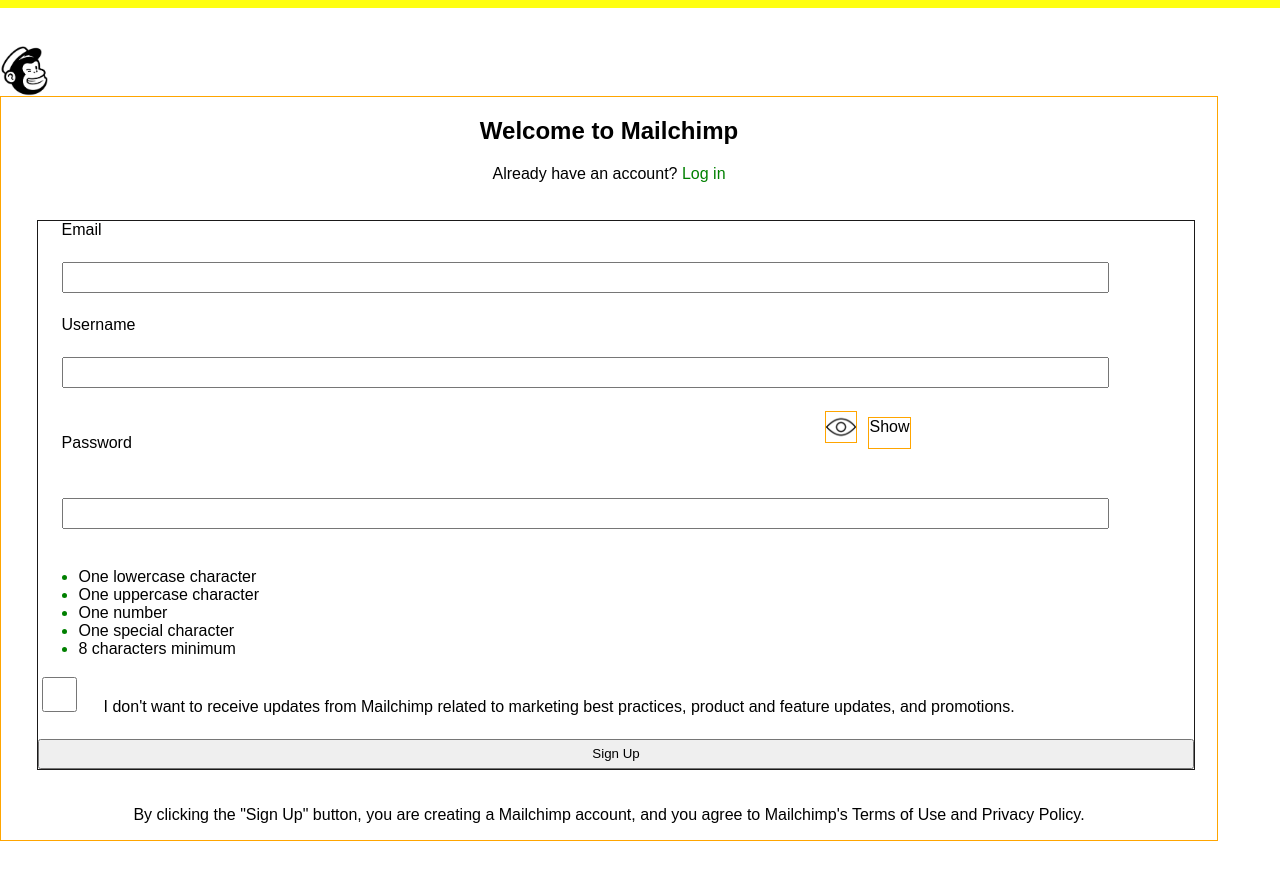
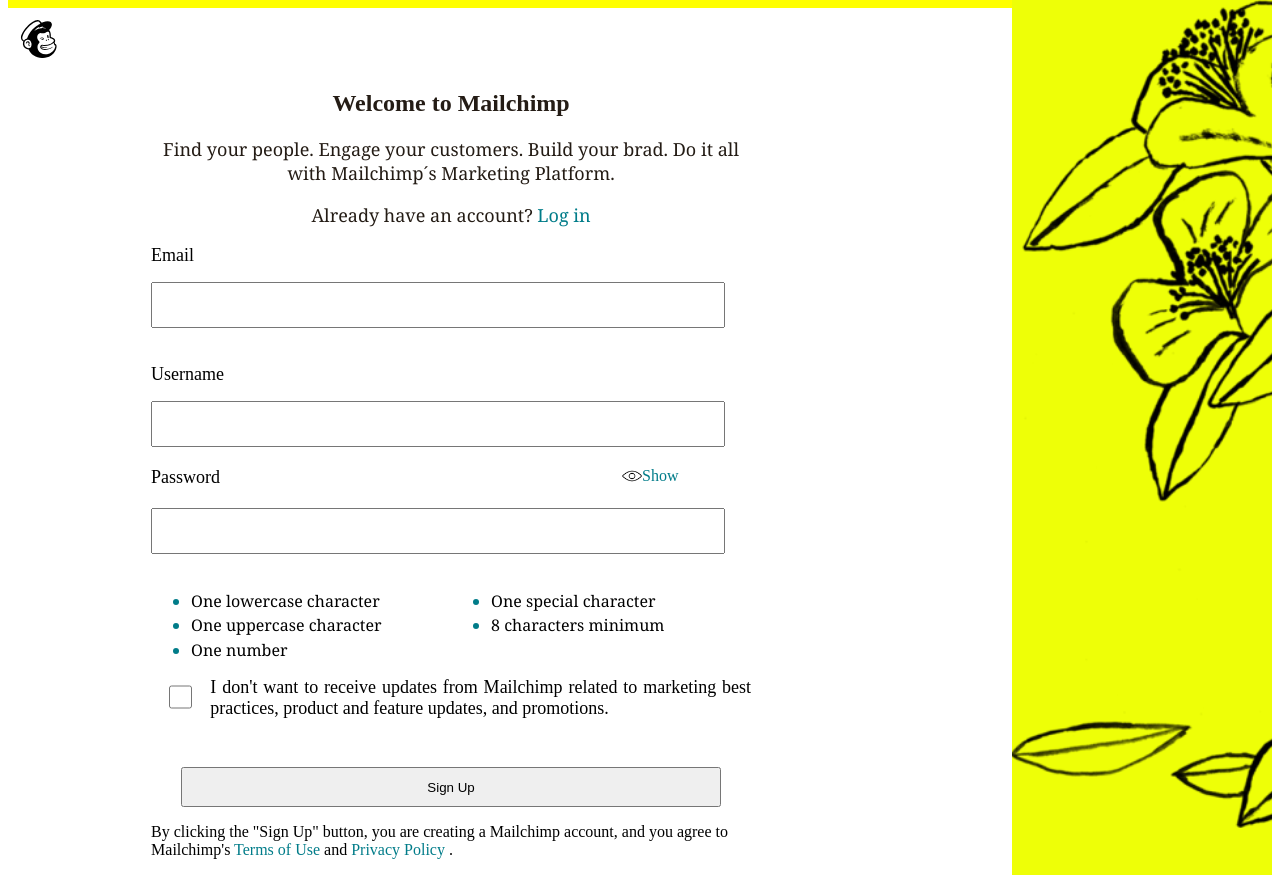
Before and after one commit to DarioPrazeres/Forms, a plain HTML site: page index.html in a window 1280 px wide. Before the commit the page ends 841 px from the top, so only its background shows below. Drawn offline with Linux system fonts and the light colour scheme.

Commit message:
new code

```diff
--- a/index.html
+++ b/index.html
@@ -6,43 +6,66 @@
     <meta name="viewport" content="width=device-width, initial-scale=1.0">
     <title>Mailchimp</title>
     <link rel="stylesheet" href="style.css">
+
 </head>
 <body>
     <header>
         <div class="lo"></div>
     </header>
+
+      </section>
+      <div class="main">
+      <div class="form">
         <section>
+
             <h1>Welcome to Mailchimp</h1>
 
-         <p style="display: none;" class="paragraph">Find your people. Engage your customers. Build your brad. Do it all with Mailchimp´s Marketing Platform.</p>
-         <p> Already have an account? <a href="http://login.mailchimp.com">Log in</a></p>
+            <p  class="paragraph para">Find your people. Engage your customers. Build your brad. Do it all with Mailchimp´s Marketing Platform.</p>
+            <p class="paragraph"> Already have an account? <a href="http://login.mailchimp.com">Log in</a></p>
             <form action="" method="get">
-             <label for="email">Email</label> <br>
-             <input type="email" size="35" name="" id=""> <br>
-             <label for="username">Username</label> <br>
+                <p><label for="email">Email</label></p>
+                <p><input type="email" size="30" name="" id=""></p>
+                <p><label for="username">Username</label></p>
                 <input type="text" name="" id=""> <br>
                 <div class="visibility">
-                <label for="password" class="pass">Password</label>
-                <img src="../Forms/icon/visibility.png" width="30px" height="30px" alt="" srcset="">
-                <p class="see">Show</p>
+                   <div class="label_pass"><label for="password" class="pass">Password</label></div>
+                   <div class="icon" style="color: #007C89;">
+                       <img src="../Forms/icon/visibility.png" width="20px" height="18px" alt="" >Show
+                   </div>
+
+
                </div>
                 <input type="password" name="">
+                 <div class="description">
+                   <div class="first">
+                       <ul>
+                           <li style="color: #007C89"><span style="color: black;">One lowercase character</span></li>
+                           <li style="color: #007C89"><span style="color: black;">One uppercase character</span></li>
+                           <li style="color: #007C89"><span style="color: black;">One number</span></li>
+                       </ul>
+                   </div>
+                   <div class="second">
+                       <ul>
+                           <li style="color: #007C89"><span style="color: black;">One special character</span></li>
+                           <li style="color: #007C89"><span style="color: black;">8 characters minimum</span></li>
+                       </ul>
+                   </div>
 
-             <ul>
-                 <li style="color: green;"><span style="color: black;">One lowercase character</span></li>
-                 <li style="color: green;"><span style="color: black;">One uppercase character</span></li>
-                 <li style="color: green;"><span style="color: black;">One number</span></li>
-                 <li style="color: green;"><span style="color: black;">One special character</span></li>
-                 <li style="color: green;"><span style="color: black;">8 characters minimum</span></li>
+                 </div>
 
-             </ul>
-             <div style="display: flex;">
+                <div style="display: flex;height: 60px;">
                     <input type="checkbox" name="" id="check">
                     <label for="checkbox" style="text-align: justify;">I don't want to receive updates from Mailchimp related to marketing best  practices, product and feature updates, and promotions.</label>
                 </div>
                 <button class="submit">Sign Up</button>
             </form>
-         <p>By clicking the "Sign Up" button, you are creating a Mailchimp account, and you agree to Mailchimp's Terms of Use and Privacy Policy.</p>
-    </section>
+            <p>By clicking the "Sign Up" button, you are creating a Mailchimp account, and you agree to Mailchimp's <a href="">Terms of Use</a>  and <a href="">Privacy Policy</a> .</p>
+
+      </div>
+      <div class="lateral"></div>
+      <div class="back">
+
+      </div>
+      </div>
 </body>
 </html>
--- a/style.css
+++ b/style.css
@@ -1,78 +1,123 @@
-body{
-    font: normal 12pt Arial;
-    border-top: 8px solid rgb(255, 255, 16);
-    margin: 0px;
+.body{
 
-    align-items: center;
+   font: 16px Georgia;
+
 }
-h1,
-p{
+header{
+    margin-top: -10px;
+    padding: 0%;
+    border-top: solid yellow 10px;
+}
+header div{
+    background-image: url(../Forms/icon/mc-freddie-dark.svg);
+    width: 38px;
+    height: 38px;
+    margin: 12px;
+}
+h1, p.paragraph{
     text-align: center;
+    color: #241C15;
+}
+p.paragraph{
+    font: 18px Georgia;
 }
 
-.lo{
-    width: 50px;
-    height: 50px;
-    margin-top: 3%;
+section{
+    width: 100%;
+    height: auto;
+    margin: auto;
+    align-items: center;
 
-    background-image: url(../Forms/icon/lo.png);
-    background-repeat: no-repeat;
-    background-size: contain;
+    padding-left: 1%;
+
 }
-section{
-    width: 95%;
-    border: solid 1px orange;
+label{
+    padding: 0px 0px 12px;
+    height: 10px;
+    font-size: 18px;
+}
+section input{
     align-items: center;
-}
-form{
-    width: 95%;
-    height: auto;
-    justify-content: space-between;
-    margin: 3%;
-    border: solid 1px rgb(26, 25, 25);
+    margin: 0px 0px 20px;
+    padding: 0px 15px;
+
+    font-size: 16px;
+    width: 90%;
+    height: 42px;
 }
 a{
+    color: #007C89;
     text-decoration: none;
-    color: green;
 }
-form > input{
-    width: 90%;
-    height: 25px;
-    margin: 2%;
-    font: normal 14pt Arial;
-}
- input:focus{
-    outline: none !important;
-    border: green solid 1px;
-    box-shadow: 0 0 10px green;
-}
-label{
-    margin: 2%;
+
+.description,
+.visibility,
+.icon{
+    display: flex;
 }
 .visibility{
-    display: flex;
+    margin-bottom: 20px;
 }
-.see{
-    text-align: left;
-    position: relative;
-    bottom: 10px;
-    margin-left: 1%;
+.icon{
+    margin-left: 67%;
 }
-.pass{
-    margin-right: 60%;
+.first,
+.second{
+    width: 50%;
+    font: 16px Georgia;
 }
-.see, img{
-    border: solid 1px orange;
-
-    float: right;
+ul li{
+    margin-bottom: 1%;
 }
 #check{
-    width: 35px;
-    height: 35px;
-    background-color: green;
+    width: 40px;
+    height: 40px;
+    margin: 0% 3% 3% 3%;
 }
+.submit{
+    width: 90%;
+    height: 40px;
+    margin-top: 5%;
+    margin-left: 5%;
+}
+aside{
+    display: none;
+}
+.para{
+    display: none;
 
-.submit{
-    width: 100%;
-    height: 30px;
 }
+@media only screen and (min-width: 768px){
+    .main{
+        display: flex;
+    }
+    .form{
+        align-items: center;
+        width: 80%;
+    }
+    section{
+
+        width: 600px;
+        height: auto;
+
+    }
+    .para{
+        display: block;
+        text-align: center;
+    }
+    .lateral{
+        display: block;
+        background-color: rgb(238, 255, 7);
+        width: 300px;
+        height: auto;
+        margin-left: 10%;
+
+        background-image: url(../Forms/icon/art-hero-flowers.png);
+        background-size: cover;
+        background-repeat: no-repeat;
+        background-position-y: 90%;
+        margin-top: -150px;
+    }
+
+
+}
```
Also changed, not shown: icon/art-hero-flowers.png (added), icon/mc-freddie-dark.svg (added). Lines whose indentation alone changed are shown as unchanged.
